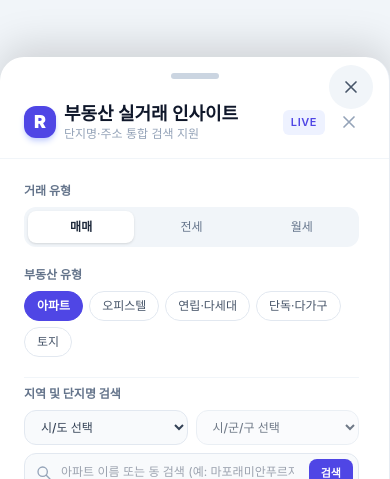
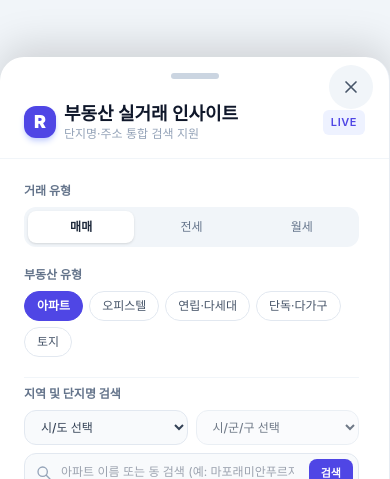
Before and after one commit to taylor02806-tech/apt---builder, a Flask app: page / in a window 390 px wide. Shown: the part 365-844 px from the top of the page. Run offline with Flask 3, Linux system fonts and the light colour scheme; some libraries are stand-ins or nearby versions; some web fonts are replaced.

Commit message:
Hide redundant X buttons on mobile to leave only one unified close button

```diff
--- a/templates/index.html
+++ b/templates/index.html
@@ -164,7 +164,7 @@
                 </div>
                 <div class="flex items-center gap-2">
                     <span class="text-[11px] font-semibold tracking-wider uppercase px-2 py-1 bg-indigo-50 text-indigo-600 rounded-md">LIVE</span>
-                    <button type="button" onclick="event.preventDefault(); event.stopPropagation(); togglePanel(false);" ontouchend="event.preventDefault(); event.stopPropagation(); togglePanel(false);" class="p-1.5 text-slate-400 hover:text-slate-700 rounded-lg hover:bg-slate-100 transition-colors" title="메뉴 닫기">
+                    <button type="button" onclick="event.preventDefault(); event.stopPropagation(); togglePanel(false);" ontouchend="event.preventDefault(); event.stopPropagation(); togglePanel(false);" class="hidden md:block p-1.5 text-slate-400 hover:text-slate-700 rounded-lg hover:bg-slate-100 transition-colors" title="메뉴 닫기">
                         <svg class="w-5 h-5 pointer-events-none" fill="none" stroke="currentColor" viewBox="0 0 24 24"><path stroke-linecap="round" stroke-linejoin="round" stroke-width="2" d="M6 18L18 6M6 6l12 12" /></svg>
                     </button>
                 </div>
@@ -350,7 +350,7 @@
                         <button onclick="openRoadview()" class="text-xs font-semibold text-indigo-600 bg-indigo-50 px-3 py-1.5 rounded-lg hover:bg-indigo-100">
                             로드뷰 보기
                         </button>
-                        <button type="button" onclick="event.preventDefault(); event.stopPropagation(); togglePanel(false);" ontouchend="event.preventDefault(); event.stopPropagation(); togglePanel(false);" class="p-1.5 text-slate-400 hover:text-slate-700 rounded-lg hover:bg-slate-100 transition-colors" title="메뉴 닫기">
+                        <button type="button" onclick="event.preventDefault(); event.stopPropagation(); togglePanel(false);" ontouchend="event.preventDefault(); event.stopPropagation(); togglePanel(false);" class="hidden md:block p-1.5 text-slate-400 hover:text-slate-700 rounded-lg hover:bg-slate-100 transition-colors" title="메뉴 닫기">
                             <svg class="w-5 h-5 pointer-events-none" fill="none" stroke="currentColor" viewBox="0 0 24 24"><path stroke-linecap="round" stroke-linejoin="round" stroke-width="2" d="M6 18L18 6M6 6l12 12" /></svg>
                         </button>
                     </div>
```
